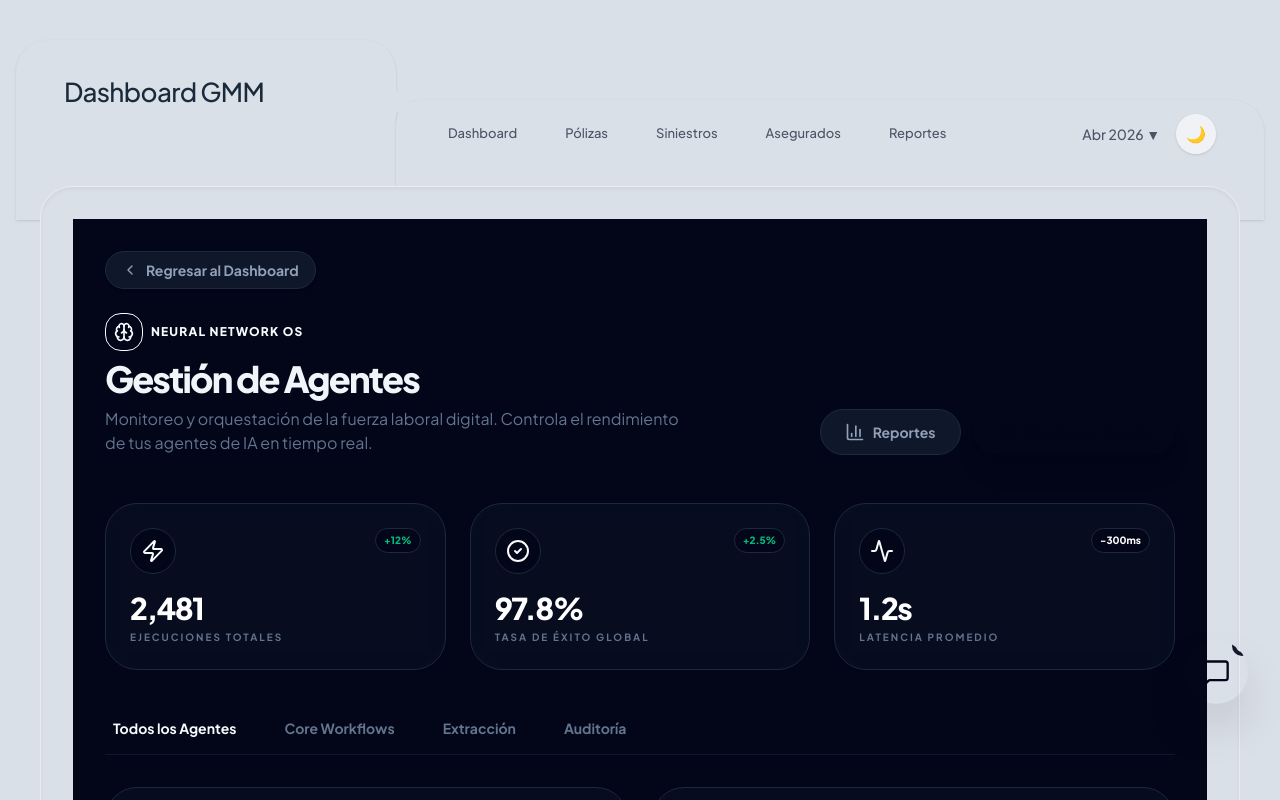
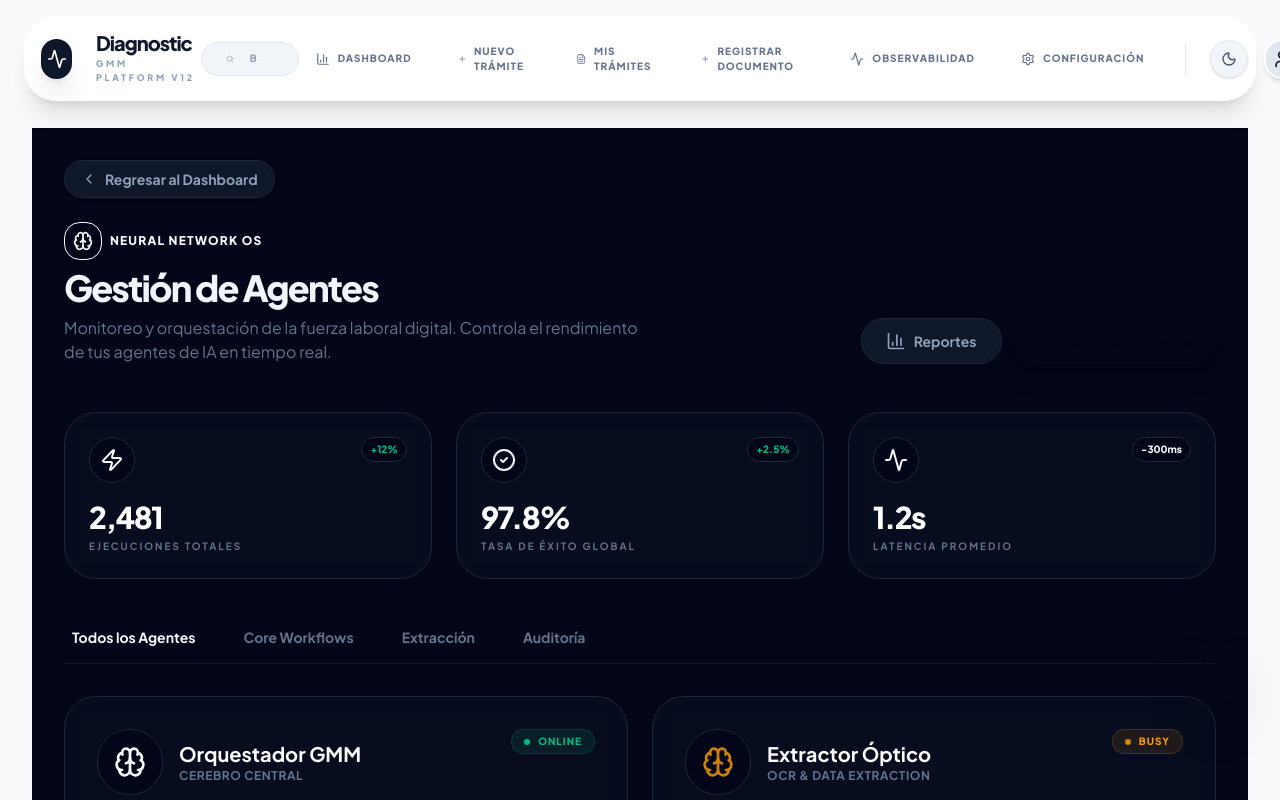
Before and after one commit to pedroadolf/Gastos-medicos, a Next.js app in the folder apps/web/: page /agentes in a window 1280 px wide. Shown: the top 800 px of the page. Built offline with nearby package versions, Linux system fonts and the light colour scheme.

Commit message:
fix: restore navigation menu and improve dashboard legibility

```diff
--- a/apps/web/src/app/(auth)/dashboard/page.tsx
+++ b/apps/web/src/app/(auth)/dashboard/page.tsx
@@ -226,28 +226,7 @@ export default function DashboardPage() {
   ];
 
    return (
-    <div className="max-w-7xl mx-auto space-y-20 pb-32 px-6 pt-12">
-
-      {/* HEADER: BIENVENIDA */}
-      <div className="flex flex-col md:flex-row md:items-end justify-between gap-6 px-2">
-        <div className="space-y-1">
-          <p className="text-[13px] font-black text-blue-600 dark:text-blue-400 uppercase tracking-[0.4em]">Panel de Control GMM</p>
-          <h1 className="text-5xl font-black text-slate-900 dark:text-white tracking-tight">
-            Hola, <span className="text-blue-600">Claudia</span>
-          </h1>
-                    <div className="hidden sm:block">
-             <p className="text-[12px] font-black text-slate-400 dark:text-slate-300 uppercase tracking-[0.2em] mb-1">Status Global</p>
-             <p className="text-sm font-black text-emerald-500 flex items-center gap-2 justify-end">
-               <span className="w-2 h-2 bg-emerald-500 rounded-full animate-pulse"></span>
-               PÓLIZA ACTIVA
-             </p>
-           </div>
-           <div className="h-10 w-[1px] bg-slate-200 dark:bg-white/10 hidden sm:block mx-2"></div>
-           <button className="bg-white dark:bg-zinc-900 p-3 rounded-2xl shadow-sm border border-slate-100 dark:border-white/5 hover:scale-105 transition-transform">
-             <Plus size={20} className="text-slate-900 dark:text-white" />
-           </button>
-        </div>
-      </div>
+    <div className="space-y-16 pb-32">
 
       {/* SECCIÓN 1: PANORAMA GLOBAL */}
       <Section
--- a/apps/web/src/app/(auth)/layout.tsx
+++ b/apps/web/src/app/(auth)/layout.tsx
@@ -3,10 +3,85 @@
 import Link from 'next/link';
 import { useState, useEffect } from 'react';
 import { usePathname } from 'next/navigation';
+import {
+  Shield, Activity, Plus, Moon, Sun, User, FileText, Settings, BarChart3, Bell, Search
+} from 'lucide-react';
+import { MobileBottomNav } from "@/components/layout/MobileBottomNav";
 import { Copilot } from "@/components/layout/Copilot";
 
+function GlobalTopNav({ theme, toggleTheme }: { theme: string, toggleTheme: () => void }) {
+  const pathname = usePathname();
+
+  return (
+    <header className="fixed top-4 left-6 right-6 z-50">
+      <nav className="flex justify-between items-center max-w-[1500px] mx-auto p-4 bg-white/90 dark:bg-black/80 backdrop-blur-md rounded-2xl border border-white/20 dark:border-white/5 shadow-xl">
+        {/* Left: Branding */}
+        <div className="flex items-center gap-6">
+           <Link href="/dashboard" className="flex items-center gap-6 group">
+             <div className="w-10 h-10 bg-slate-900 dark:bg-white rounded-2xl flex items-center justify-center text-white dark:text-black shadow-xl group-hover:scale-110 transition-transform">
+               <Activity size={20} />
+             </div>
+             <div>
+               <h1 className="text-xl font-black tracking-tighter text-slate-900 dark:text-white leading-none">Diagnostic</h1>
+               <p className="text-[9px] font-black text-slate-400 dark:text-slate-500 uppercase tracking-[0.3em] mt-1">GMM PLATFORM V12</p>
+             </div>
+           </Link>
+        </div>
+
+        {/* Center: Search / Ops Monitor */}
+        <div className="hidden xl:flex items-center bg-slate-100 dark:bg-white/5 rounded-2xl px-6 py-2 border border-slate-200 dark:border-white/10 w-[400px] group transition-all focus-within:w-[500px] focus-within:border-blue-500">
+           <Search size={16} className="text-slate-400 group-focus-within:text-blue-500" />
+           <input
+             type="text"
+             placeholder="Buscar Siniestros, Asegurados o Facturas..."
+             className="bg-transparent border-none outline-none px-4 text-[10px] font-black uppercase tracking-widest text-slate-900 dark:text-white w-full placeholder:text-slate-400"
+           />
+        </div>
+
+        {/* Right: Actions */}
+        <div className="flex items-center gap-4">
+          <div className="hidden lg:flex gap-3">
+            {[
+              { name: 'Dashboard', path: '/dashboard', icon: <BarChart3 size={14} /> },
+              { name: 'Nuevo Trámite', path: '/nuevo-tramite', icon: <Plus size={14} /> },
+              { name: 'Mis Trámites', path: '/tramites', icon: <FileText size={14} /> },
+              { name: 'Registrar Documento', path: '/registro-respuesta', icon: <Plus size={14} /> },
+              { name: 'Observabilidad', path: '/observabilidad', icon: <Activity size={14} /> },
+              { name: 'Configuración', path: '/configuracion', icon: <Settings size={14} /> },
+            ].map(item => (
+              <Link
+                key={item.name}
+                href={item.path}
+                className={`px-4 py-2 rounded-2xl flex items-center gap-2 text-[10px] font-black uppercase tracking-widest transition-all border border-transparent
+                  ${pathname === item.path
+                    ? 'bg-slate-900 dark:bg-white text-white dark:text-black shadow-lg'
+                    : 'text-slate-500 hover:bg-slate-100 dark:hover:bg-white/10 hover:text-slate-900 dark:hover:text-white'}`}
+              >
+                {item.icon}
+                {item.name}
+              </Link>
+            ))}
+          </div>
+
+          <div className="w-px h-8 bg-slate-200 dark:bg-white/10 mx-2" />
+
+          <button
+            onClick={toggleTheme}
+            className="p-2.5 rounded-xl bg-slate-100 dark:bg-white/5 border border-slate-200 dark:border-white/10 text-slate-600 dark:text-slate-400 hover:bg-slate-200 dark:hover:bg-white/10 transition-all shadow-sm"
+          >
+            {theme === 'light' ? <Moon size={16} /> : <Sun size={16} />}
+          </button>
+
+          <div className="w-10 h-10 rounded-full border-2 border-white dark:border-white/10 shadow-md overflow-hidden bg-slate-200 dark:bg-white/10 flex items-center justify-center text-slate-900 dark:text-white">
+            <User size={20} />
+          </div>
+        </div>
+      </nav>
+    </header>
+  );
+}
+
 export default function DashboardLayout({ children }: { children: React.ReactNode }) {
-  const pathname = usePathname();
   const [theme, setTheme] = useState('light');
 
   useEffect(() => {
@@ -23,69 +98,21 @@ export default function DashboardLayout({ children }: { children: React.ReactNod
   };
 
   return (
-    <div className={`min-h-screen bg-[#DAE0E8] dark:bg-black flex justify-center items-start py-10 px-4 font-plus-jakarta transition-colors duration-300`}>
+    <div className={`min-h-screen bg-slate-50 dark:bg-slate-950 flex flex-col font-plus-jakarta transition-all duration-500`}>
 
-       <div className="w-full max-w-[1300px] relative">
+      <GlobalTopNav theme={theme} toggleTheme={toggleTheme} />
 
-          {/* FOLDER SHAPE BACKGROUND */}
-          <div className="absolute top-0 left-0 w-[380px] h-[180px] bg-[var(--folder-bg)] rounded-t-[32px] shadow-sm"></div>
-          <div className="absolute top-[60px] left-[380px] right-0 h-[120px] bg-[var(--folder-bg)] rounded-tr-[32px] rounded-tl-[24px] shadow-sm">
-             {/* Smooth inverse curve */}
-             <div className="absolute top-0 -left-[24px] w-[24px] h-[24px] bg-transparent" style={{ borderTopRightRadius: '24px', boxShadow: '12px -12px 0 0 transparent' }}>
-                <div className="w-full h-full bg-transparent" style={{ borderTopRightRadius: '24px', boxShadow: '12px -12px 0 0 var(--folder-bg)' }}></div>
-             </div>
+      {/* Main Content Area */}
+      <div className="flex-1 flex flex-col min-w-0 relative h-screen overflow-hidden pt-24">
+        <main className="flex-1 overflow-y-auto relative z-10 p-8">
+          <div className="max-w-[1500px] mx-auto animate-in fade-in slide-in-from-bottom-2 duration-700">
+            {children}
           </div>
+        </main>
 
-          {/* CONTENT LAYER */}
-          <div className="relative z-10 pt-[24px] px-6">
-
-              {/* HEADER ROW */}
-              <div className="flex flex-col md:flex-row">
-
-                 {/* Left Tab Content */}
-                 <div className="w-full md:w-[340px] pl-6 pt-2">
-                    <h1 className="text-[26px] font-medium text-[#1A2A3A] tracking-tight mb-6">Dashboard GMM</h1>
-                 </div>
-
-                 {/* Right Area (Pills Menu) */}
-                 <div className="flex-1 md:pl-12 pt-[50px] flex justify-between items-center pr-6">
-                    <nav className="flex gap-2">
-                      {[
-                        { name: 'Dashboard', path: '/dashboard' },
-                        { name: 'Pólizas', path: '/polizas' },
-                        { name: 'Siniestros', path: '/tramites' },
-                        { name: 'Asegurados', path: '/asegurados' },
-                        { name: 'Reportes', path: '/reportes' },
-                      ].map(item => {
-                        const isActive = pathname === item.path || (pathname === '/' && item.path === '/dashboard');
-                        return (
-                          <Link key={item.name} href={item.path}
-                                className={`px-5 py-2.5 rounded-full text-[13px] font-medium transition-all flex items-center gap-2
-                                ${isActive ? 'bg-white shadow-sm text-gray-800' : 'text-gray-600 hover:bg-white/40'}`}>
-                            {item.name}
-                          </Link>
-                        )
-                      })}
-                    </nav>
-
-                    <div className="flex items-center gap-4">
-                       <span className="text-sm text-gray-600 font-medium cursor-pointer">Abr 2026 ▼</span>
-                       <button onClick={toggleTheme} className="w-10 h-10 rounded-full bg-white/60 hover:bg-white shadow-sm flex items-center justify-center text-gray-600 transition-all">🌙</button>
-                    </div>
-                 </div>
-              </div>
-
-              {/* INNER CANVAS */}
-              <div className="mt-8 bg-[var(--folder-bg)] rounded-[32px] p-8 shadow-inner min-h-[700px] border border-white/40 dark:border-white/5">
-                 <div className="animate-in fade-in slide-in-from-bottom-2 duration-700">
-                    {children}
-                 </div>
-              </div>
-
-          </div>
-       </div>
-
-       <Copilot />
+        <Copilot />
+        <MobileBottomNav className="md:hidden fixed bottom-1 left-4 right-4 z-50 rounded-3xl" />
+      </div>
     </div>
   );
 }
```
